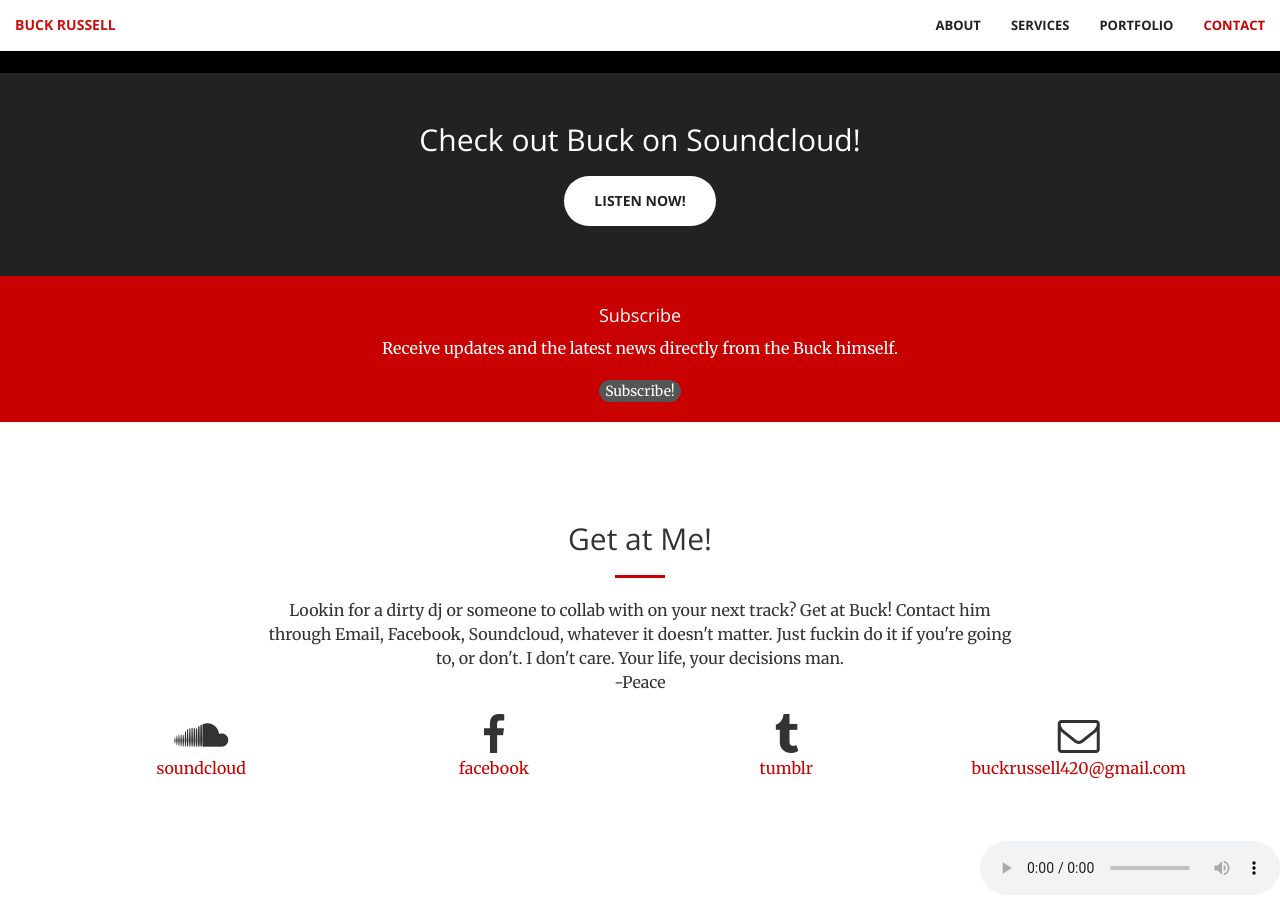
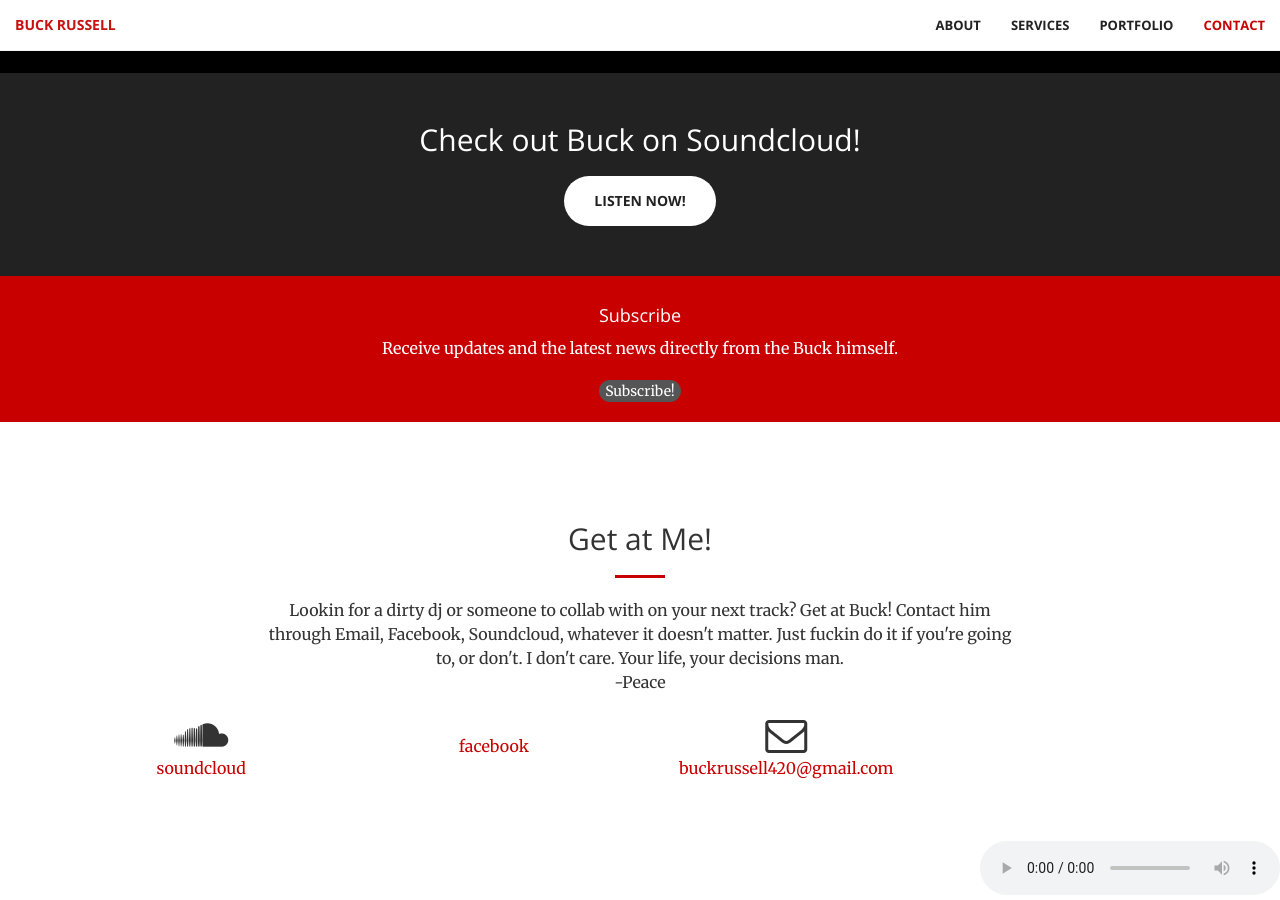
Before and after one commit to buckrussell/buckrussell.github.io, a Jekyll site: the page index.html, which Jekyll copies as it is, in a window 1280 px wide and 900 px high, scrolled down 24022 px. Built offline with Jekyll 4.4.1, drawn with Linux system fonts in a browser that asks for light colours.

Commit message:
Update index.html

```diff
--- a/index.html
+++ b/index.html
@@ -539,22 +539,22 @@
                     <hr class="primary">
                     <p>Lookin for a dirty dj or someone to collab with on your next track? Get at Buck! Contact him through Email, Facebook, Soundcloud, whatever it doesn't matter. Just fuckin do it if you're going to, or don't. I don't care. Your life, your decisions man. <br> -Peace</p>
                 </div>
+
                 <div class="col-lg-3 text-center">
                     <i class="fa fa-soundcloud fa-3x wow bounceIn"></i>
                     <p><a href="https://soundcloud.com/buck-russell">soundcloud</a></p>
                 </div>
+
                 <div class="col-lg-3 text-center">
-                    <i class="fa fa-facebook fa-3x wow bounceIn"></i>
-                    <p><a href="https://www.facebook.com/thebuckrusseller">facebook</a></p>
+                    <i class="fa fa-bandcamp fa-3x wow bounceIn"></i>
+                    <p><a href="https://buckrussell420.bandcamp.com/">facebook</a></p>
                 </div>
-                <div class="col-lg-3 text-center">
-                    <i class="fa fa-tumblr fa-3x wow bounceIn"></i>
-                    <p><a href="http://buckrussell420.tumblr.com">tumblr</a></p>
-                </div>
+
                 <div class="col-lg-3 text-center">
                     <i class="fa fa-envelope-o fa-3x wow bounceIn" data-wow-delay=".1s"></i>
                     <p><a href="mailto:your-email@your-domain.com">buckrussell420@gmail.com</a></p>
                 </div>
+
             </div>
         </div>
     </section>
```
